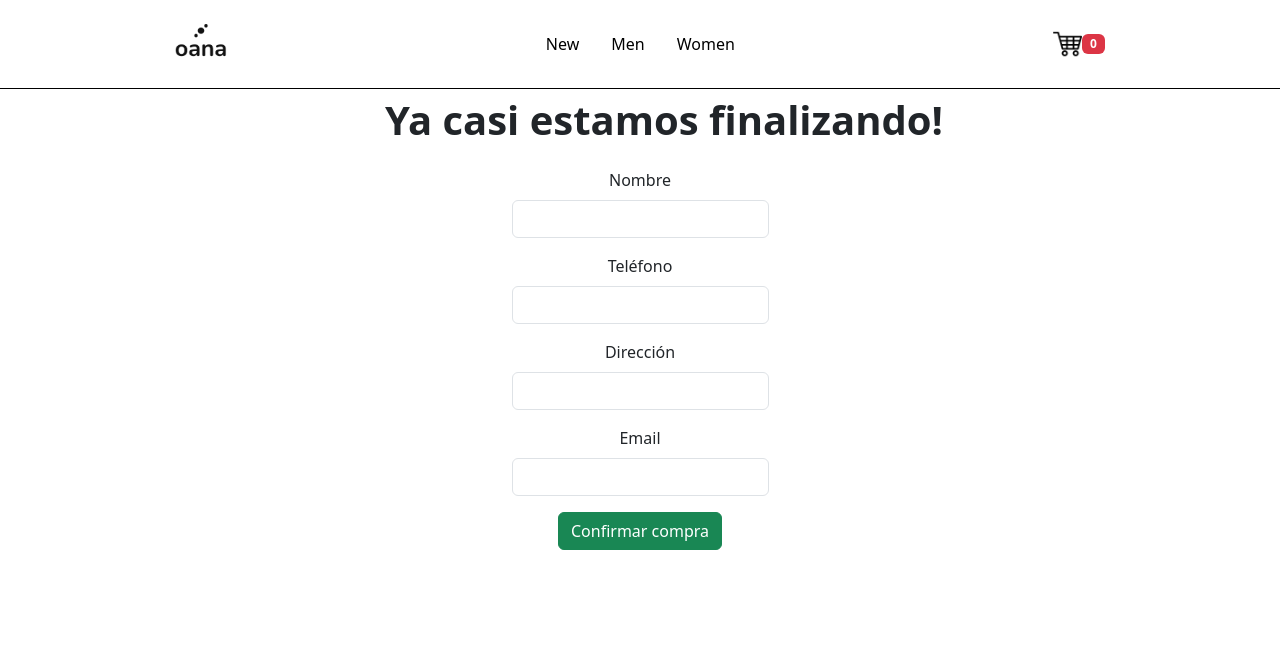
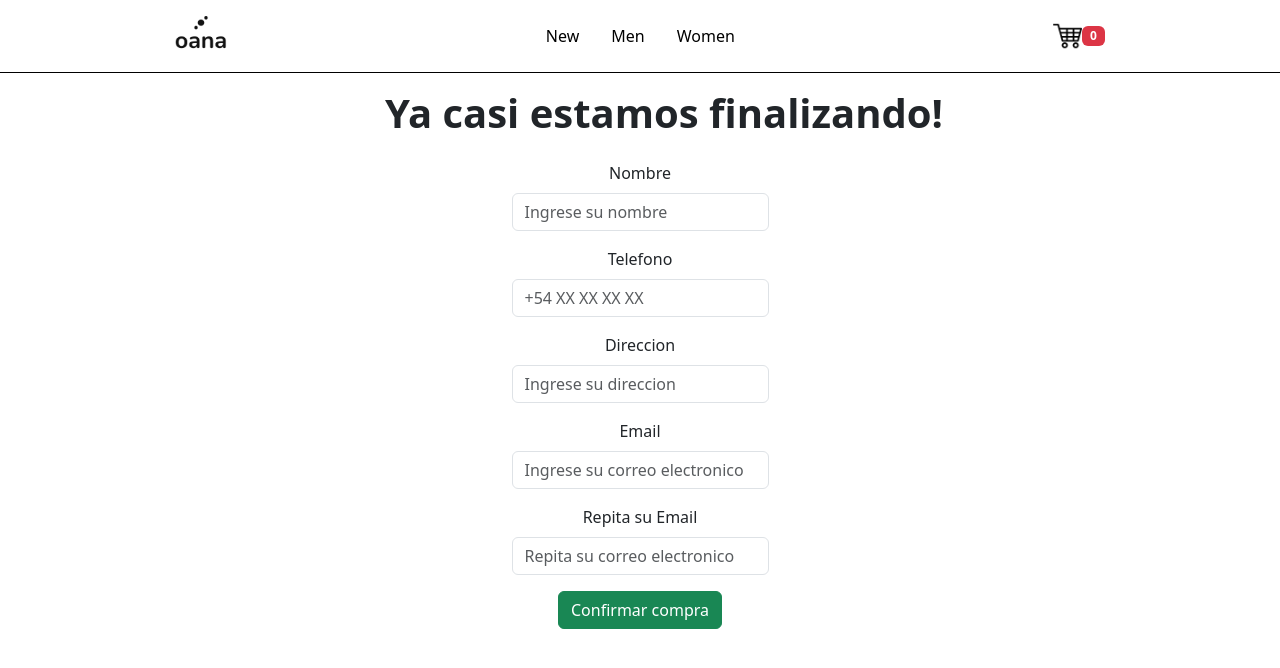
Before and after one commit to ramidlr/CreaTuLanding-delRio, a React (Vite) app: page /checkout in a window 1280 px wide. Shown: the top 668 px of the page. Built offline with nearby package versions, Linux system fonts and the light colour scheme; the HTML template or start-up script is replaced by a standard one.

Commit message:
checkout funcionando con form validation

```diff
--- a/package.json
+++ b/package.json
@@ -15,6 +15,7 @@
     "react": "^19.1.0",
     "react-bootstrap": "^2.10.10",
     "react-dom": "^19.1.0",
+    "react-hook-form": "^7.60.0",
     "react-router-dom": "^7.6.2"
   },
   "devDependencies": {
--- a/src/App.css
+++ b/src/App.css
@@ -10,8 +10,7 @@
 body {
   min-width: 320px;
   min-height: 100vh;
-  margin: 0 0 5rem 0;
-  padding-top: 5rem;
+  margin: 0 1rem 5rem 1rem;
 }
 
 h1 {
--- a/src/components/CartView.jsx
+++ b/src/components/CartView.jsx
@@ -7,7 +7,7 @@ const CartView = () => {
     const { cart, deleteCart, removeItem, finalPrice } = useContext(CartContext);
     return (
         <div className="d-flex flex-column align-items-center text-center min-vh-100">
-            <h2 className="fw-bold mb-4">Ya casi has finalizado tu compra</h2>
+            <h2 className="fw-bold mt-4 mb-4">Ya casi has finalizado tu compra</h2>
 
             <div>
                 {
--- a/src/components/Checkout.jsx
+++ b/src/components/Checkout.jsx
@@ -3,58 +3,42 @@ import { useContext, useState } from "react";
 import { Link } from "react-router-dom";
 import { CartContext } from "../context/CartContext";
 import { db } from "../service/Firebase";
+import { useForm } from "react-hook-form";
 
 const Checkout = () => {
-    const [buyer, setBuyer] = useState({});
-    const { cart, finalPrice, deleteCart } = useContext(CartContext);
-    const [orderId, setOrderId] = useState('');
-    const [errors, setErrors] = useState({});
 
-    const buyerData = (e) => {
-        setBuyer({
-            ...buyer,
-            [e.target.name]: e.target.value
-        });
-    };
+    const [orderId, setOrderId] = useState('')
+    const { register, handleSubmit, formState: { errors }, getValues } = useForm()
+    const { cart, finalPrice, deleteCart } = useContext(CartContext)
 
-    const validateForm = () => {
-        const newErrors = {};
-        if (!buyer.name || buyer.name.trim() === '') newErrors.name = "Nombre requerido";
-        if (!buyer.phone || buyer.phone.trim() === '') newErrors.phone = "Teléfono requerido";
-        if (!buyer.address || buyer.address.trim() === '') newErrors.address = "Dirección requerida";
-        if (!buyer.email || buyer.email.trim() === '') {
-            newErrors.email = "Email requerido";
-        } else if (!/\S+@\S+\.\S+/.test(buyer.email)) {
-            newErrors.email = "Email inválido";
-        }
-        setErrors(newErrors);
-        return Object.keys(newErrors).length === 0;
-    };
-
-    const finishPurchase = (e) => {
-        e.preventDefault();
-        if (!validateForm()) return;
+    const finishPurchase = (formData) => {
         let order = {
-            comprador: buyer,
+            comprador: {
+                name: formData.name,
+                phone: formData.phone,
+                address: formData.address,
+                email: formData.email
+            },
             compras: cart,
             total: finalPrice(),
             date: serverTimestamp()
-        };
-        const ventas = collection(db, "orders");
+        }
+        const ventas = collection(db, "orders")
         addDoc(ventas, order)
             .then((res) => {
-                setOrderId(res.id);
-                deleteCart();
+                 setOrderId(res.id)
+                 deleteCart()
              })
-            .catch((error) => console.log(error));
-    };
+             .catch((error) => console.log(error))
+    }
+    return (
 
-    return (
         <>
-            {orderId ? (
+            {
+                orderId ? (
                     <div className="d-flex flex-column align-items-center text-center min-vh-100">
-                    <h2 className="fw-bold mb-4">Tu compra se realizó con éxito!</h2>
-                    <h3 className="fw-bold mb-4">ID de tu compra: {orderId}</h3>
+                        <h2 className="fw-bold mt-4 mb-4" > Tu compra se realizo con exito!</h2>
+                        <h3 className="fw-bold mb-4" > ID de tu compra: {orderId}</h3>
                         <Link to="/" className="btn btn-dark">
                             Volver al Dashboard
                         </Link>
@@ -62,53 +46,44 @@ const Checkout = () => {
                 ) : (
                     <div className="d-flex flex-column align-items-center text-center min-vh-100">
                         <h1 className="fw-bold mb-4">Ya casi estamos finalizando!</h1>
-                    <form onSubmit={finishPurchase} noValidate>
+                        <form onSubmit={handleSubmit(finishPurchase)}>
                             <div className="mb-3">
                                 <label htmlFor="name" className="form-label">Nombre</label>
-                            <input
-                                type="text"
-                                className={`form-control ${errors.name ? 'is-invalid' : ''}`}
-                                name="name"
-                                onChange={buyerData}
-                            />
-                            {errors.name && <div className="invalid-feedback">{errors.name}</div>}
+                                <input type="text" className="form-control" name="name" placeholder="Ingrese su nombre" {...register("name", { required: true, minLength: 2, maxLength: 20 })} />
+                                {errors?.name?.type === 'required' && <span className="text-danger">El campo es requerido</span>}
+                                {errors?.name?.type === 'minLength' && <span className="text-danger">El campo debe tener al menos 2 caracteres</span>}
+                                {errors?.name?.type === 'maxLength' && <span className="text-danger">El campo debe tener un maximo de 20 caracteres</span>}
                             </div>
                             <div className="mb-3">
-                            <label htmlFor="phone" className="form-label">Teléfono</label>
-                            <input
-                                type="tel"
-                                className={`form-control ${errors.phone ? 'is-invalid' : ''}`}
-                                name="phone"
-                                onChange={buyerData}
-                            />
-                            {errors.phone && <div className="invalid-feedback">{errors.phone}</div>}
+                                <label htmlFor="phone" className="form-label">Telefono</label>
+                                <input type="tel" className="form-control" name="phone" placeholder="+54 XX XX XX XX" {...register("phone", { required: true, minLength: 8 })} />
+                                {errors?.phone?.type === 'required' && <span className="text-danger">El campo es requerido</span>}
+                                {errors?.phone?.type === 'minLength' && <span className="text-danger">El campo debe tener al menos 8 digitos</span>}
                             </div>
                             <div className="mb-3">
-                            <label htmlFor="address" className="form-label">Dirección</label>
-                            <input
-                                type="text"
-                                className={`form-control ${errors.address ? 'is-invalid' : ''}`}
-                                name="address"
-                                onChange={buyerData}
-                            />
-                            {errors.address && <div className="invalid-feedback">{errors.address}</div>}
+                                <label htmlFor="address" className="form-label">Direccion</label>
+                                <input type="text" className="form-control" name="address" placeholder="Ingrese su direccion" {...register("address", { required: true, minLength: 5, maxLength: 50 })} />
+                                {errors?.address?.type === 'required' && <span className="text-danger">El campo es requerido</span>}
+                                {errors?.address?.type === 'minLength' && <span className="text-danger">El campo debe tener al menos 5 caracteres</span>}
+                                {errors?.address?.type === 'maxLength' && <span className="text-danger">El campo debe tener un maximo de 50 caracteres</span>}
                             </div>
                             <div className="mb-3">
                                 <label htmlFor="email" className="form-label">Email</label>
-                            <input
-                                type="email"
-                                className={`form-control ${errors.email ? 'is-invalid' : ''}`}
-                                name="email"
-                                onChange={buyerData}
-                            />
-                            {errors.email && <div className="invalid-feedback">{errors.email}</div>}
+                                <input type="email" className="form-control" name="email" placeholder="Ingrese su correo electronico" {...register("email", { required: true, pattern: /^[A-Z0-9._%+-]+@[A-Z0-9.-]+\.[A-Z]{2,}$/i })} />
+                                {errors?.email?.type === 'required' && <span className="text-danger">El campo es requerido</span>}
+                            </div>
+                            <div className="mb-3">
+                                <label htmlFor="email" className="form-label">Repita su Email</label>
+                                <input type="email" className="form-control" name="secondemail" placeholder="Repita su correo electronico" {...register("secondemail", { required: true, validate: {equalMails: mail2 => mail2 === getValues().email} })} />
+                                {errors?.secondemail?.type === 'required' && <span className="text-danger">El campo es requerido</span>}
+                                {errors?.secondemail?.type === 'equalMails' && <span className="text-danger">Los correos deben ser iguales</span>}
                             </div>
                             <button className='btn btn-success mb-2' type='submit'>Confirmar compra</button>
                         </form>
                     </div>
                 )}
         </>
-    );
-};
+    )
+}
 
-export default Checkout;
+export default Checkout
--- a/src/components/EmptyCart.jsx
+++ b/src/components/EmptyCart.jsx
@@ -3,7 +3,7 @@ import { Link } from "react-router-dom"
 const EmptyCart = () => {
     return (
         <div className="d-flex flex-column align-items-center text-center min-vh-100">
-            <h2 className="fw-bold mb-4">El carrito esta vacio!</h2>
+            <h2 className="fw-bold mt-4 mb-4">El carrito esta vacio!</h2>
             <Link to="/" className="btn btn-dark">
                 Ver mas productos
             </Link>
--- a/src/components/Item.jsx
+++ b/src/components/Item.jsx
@@ -5,7 +5,6 @@ import "../css/Item.css";
 const Item = ({ prod }) => {
   const { name, price, img, id } = prod;
   return (
-    <Link to={`/item/${id}`} className="item-card-link">
       <Card className="item-card h-100 shadow">
         <div className="item-card__img-wrapper">
           <Card.Img
@@ -30,7 +29,6 @@ const Item = ({ prod }) => {
           </Button>
         </Card.Body>
         </Card>
-      </Link>
   );
 };
 
--- a/src/components/ItemCount.jsx
+++ b/src/components/ItemCount.jsx
@@ -31,8 +31,8 @@ const ItemCount = ({ stock, onAdd }) => {
         </button>
       </div>
       <button
-        className="button__buy"
-        disabled={stock === 0}
+        className="btn btn-dark"
+        disabled={stock === 0 || count === 0}
         onClick={comprar}
       >
         Comprar
--- a/src/css/ItemCount.css
+++ b/src/css/ItemCount.css
@@ -26,11 +26,6 @@
     color: black;
 }
 
-.button__buy {
-    background-color: black;
-    color: white;
-}
-
 .total__count {
     font-size: 1rem;
     font-weight: bold;
--- a/src/css/NavBar.css
+++ b/src/css/NavBar.css
@@ -1,13 +1,8 @@
 .nav__wrapper {
-    position: fixed;
-    top: 0;
-    left: 0;
-    width: 100%;
-    z-index: 1000;
     display: flex;
     align-items: center;
     justify-content: space-around;
-    padding: 1.5rem 1rem;
+    padding: 1rem;
     background-color: white;
     border-bottom: 1px solid black;
 }
```
Also changed, not shown: src/components/Checkout copy.jsx (deleted, +0 -82 lines), 1 other file (tests, documents, lock files or other folders). Lines whose indentation alone changed are shown as unchanged.
